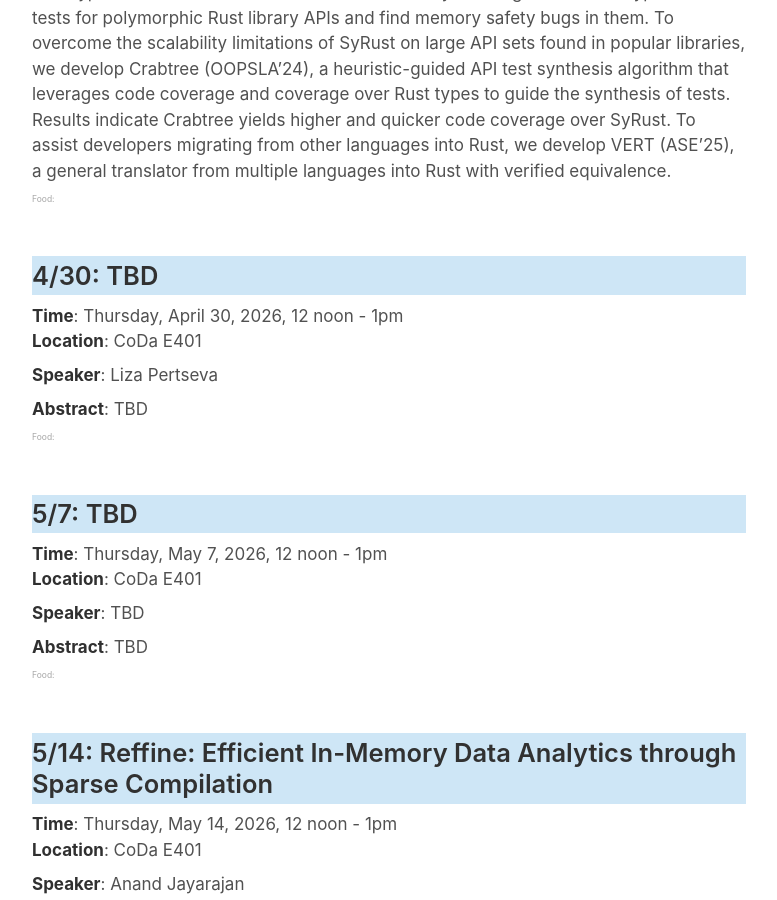
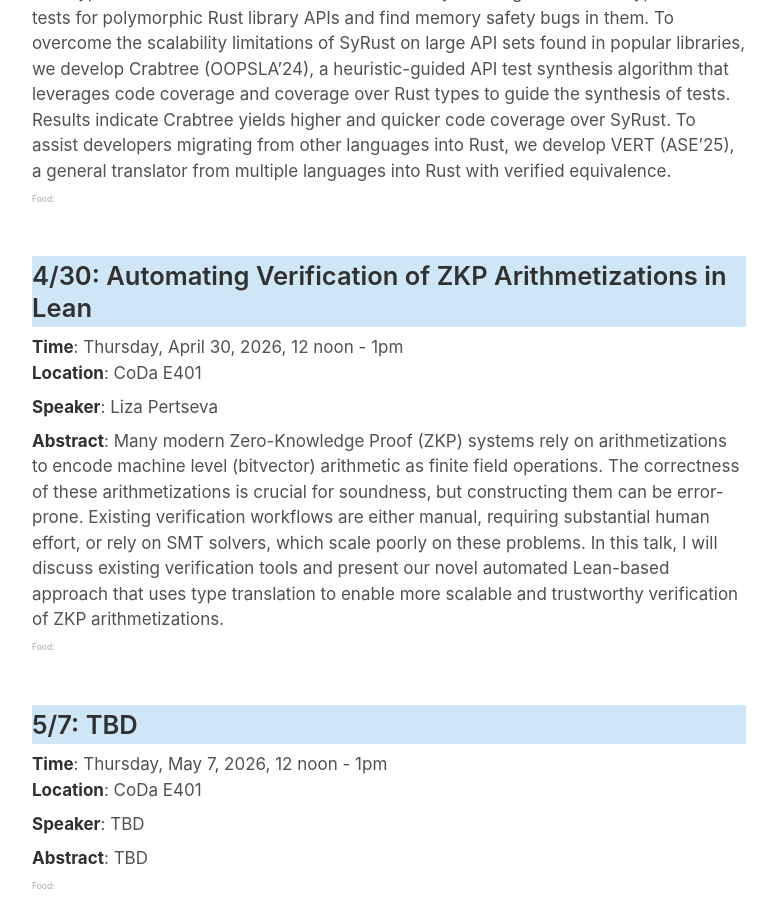
Before and after one commit to software-research-lunch/software-research-lunch.github.io, a Jekyll site: the page built from index.html, in a window 1280 px wide and 900 px high, scrolled down 2602 px. Shown: the whole window, without its empty margins (251-1028 px from the left). Built offline with Jekyll 4.4.1, drawn with Linux system fonts in a browser that asks for light colours.

Commit message:
_data: add liza's info

```diff
--- a/_data/schedule.yml
+++ b/_data/schedule.yml
@@ -60,10 +60,10 @@ For testing unsafe library APIs, we develop Rust semantic-aware synthesizers tha
       speaker: "Yoshiki Takashima"
       bio: "Associate Research Scholar, Yale Law School."
     - date: "2026-4-30"
-      abstract: "TBD"
-      title: "TBD"
+      abstract: "Many modern Zero-Knowledge Proof (ZKP) systems rely on arithmetizations to encode machine level (bitvector) arithmetic as finite field operations. The correctness of these arithmetizations is crucial for soundness, but constructing them can be error-prone. Existing verification workflows are either manual, requiring substantial human effort, or rely on SMT solvers, which scale poorly on these problems. In this talk, I will discuss existing verification tools and present our novel automated Lean-based approach that uses type translation to enable more scalable and trustworthy verification of ZKP arithmetizations."
+      title: "Automating Verification of ZKP Arithmetizations in Lean"
       speaker: "Liza Pertseva"
-      bio: "TBD"
+      bio: "Elizaveta Pertseva is a 3rd year PhD at Stanford advised by Clark Barrett. Her research focuses on automatically formally verifying cryptographic primitives."
     - date: "2026-5-7"
       abstract: "TBD"
       title: "TBD"
```
